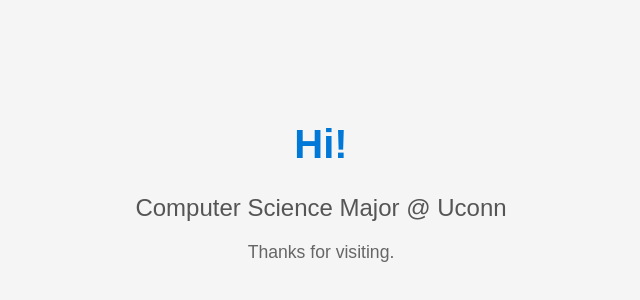
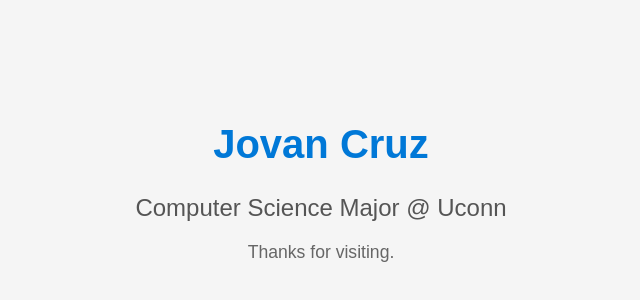
Before and after one commit to jovanmcruz/jovanmcruz.github.io, a plain HTML site: page index.html in a window 1280 px wide. Shown: the part 70-370 px from the top of the page, without its empty margins (319-959 px from the left). Drawn offline with Linux system fonts and the light colour scheme.

Commit message:
Update index.html

```diff
--- a/index.html
+++ b/index.html
@@ -36,7 +36,7 @@
 </head>
 <body>
     <!-- Main content of the webpage -->
-    <h1>Hi!</h1> <!-- Main greeting -->
+    <h1>Jovan Cruz</h1> <!-- Main greeting -->
     <h2>Computer Science Major @ Uconn</h2> <!-- Your name here -->
     <p>Thanks for visiting.</p> <!-- A short message to visitors -->
 </body>
```
